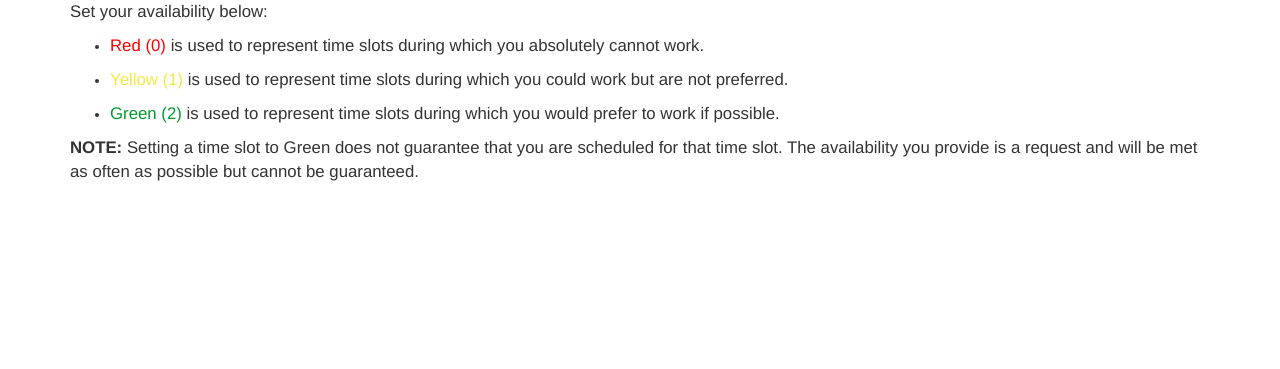
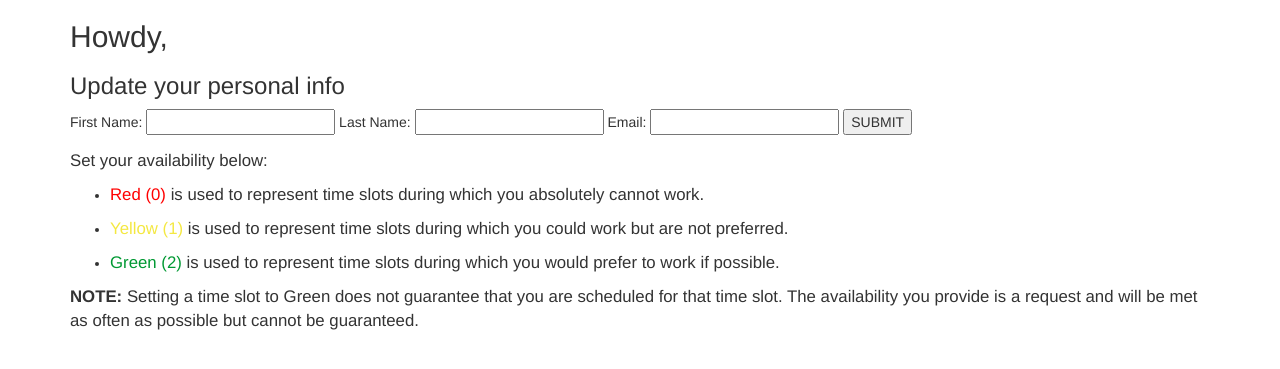
Before and after one commit to WritingCenterScheduler/application, a Flask app: template app/templates/user_availability.html in a window 1280 px wide. Shown: the part 42-411 px from the top of the page. Run offline with Flask 2, Linux system fonts and the light colour scheme; the template is opened without the code that fills it, so the values that code supplies are empty; parts of the project's set-up code (start-up, migrations or seed data) failed here and were passed over; some libraries are stand-ins or nearby versions.

Commit message:
add user selfservice

```diff
--- a/app/models.py
+++ b/app/models.py
@@ -138,6 +138,7 @@ class User(Document):
         Updates the user based on the provided payload
         """
         # print(payload)
+        payload.pop("_id", None)
         if self.is_payload_safe(payload):
             for key in payload.keys():
                 setattr(self, key, payload[key])
--- a/app/static/css/index.css
+++ b/app/static/css/index.css
@@ -15,6 +15,7 @@ table th {
     background-color: #f5f5f5;
     border: 1px solid black;
     border: collapse;
+    text-align: center;
 }
 #time {
     background-color: #f5f5f5;
--- a/app/static/js/index.js
+++ b/app/static/js/index.js
@@ -3,6 +3,7 @@
     Written by BD, MK, PK, and RC
     Fall 2016, COMP 523
 */
+var me;
 
 var location_settings_init = function() {
     /*
@@ -85,8 +86,6 @@ var make_new_location = function(){
     make_loc( data, function(obj){
         console.log(obj);
     });
-
-
 }
 
 var make_new_user = function(){
@@ -99,6 +98,19 @@ var make_new_user = function(){
     });
 }
 
+var update_myself = function(){
+    var data = {};
+    $("#update_user").serializeArray().map(function(x){data[x.name] = x.value;});
+
+    me.first_name = data['first_name'];
+    me.last_name = data['last_name'];
+    me.email = data['email'];
+
+    update_me(me, function(response){
+        console.log(response);
+    });
+}
+
 var user_availability_init = function(){
     /*
         This is the entry point for user_availability.html
@@ -106,7 +118,6 @@ var user_availability_init = function(){
         TODO: Click and drag range.
         TODO: Stretch goals.
     */
-    var me;
 
     var on_schedule_click = function(cell){
         day = cell.id.substring(0, 3);
--- a/app/static/js/schedule_api.js
+++ b/app/static/js/schedule_api.js
@@ -92,7 +92,7 @@ function update_me(user_object, callback){
         }
     };
     xhttp.open("PUT", "/api/user/me", true);
-    xhttp.send(JSON.stringify(make_schedule_payload("availability", user_object) ));
+    xhttp.send(JSON.stringify(user_object));
 }
 
 function table_from_schedule(table_div, schedule_meta, schedule_data, click_callback){
--- a/app/templates/admin.html
+++ b/app/templates/admin.html
@@ -12,10 +12,11 @@
     <h2>Users</h2>
         <table>
             <tr>
-                <th>Fname</th>
-                <th>Lname</th>
+                <th>First</th>
+                <th>Last</th>
                 <th>PID</th>
                 <th>Email</th>
+                <th>Admin?</th>
                 <th>Delete</th>
             </tr>
             {% for user in all_users %}
@@ -24,6 +25,7 @@
                 <td>{{ user.last_name }}</td>
                 <td>{{ user.pid }}</td>
                 <td>{{ user.email }}</td>
+                <td>{{'yes' if user.is_admin else 'no'}}</td>
                 <td><button onclick="delete_user({{ user.pid }})">Delete</button></td>
             </tr>
             {% else %}
--- a/app/templates/user_availability.html
+++ b/app/templates/user_availability.html
@@ -1,6 +1,17 @@
 {% extends "header.html" %}
 {% block body %}
 
+    <h2> Howdy, {{ current_user.first_name + ' ' + current_user.last_name if current_user.first_name else ' '}}</h2>
+
+    <h3>Update your personal info</h3>
+    <div id="update_user_form">
+        <form id="update_user">
+            First Name: <input type="text" name="first_name" value="{{current_user.first_name}}">
+            Last Name: <input type="text" name="last_name" value="{{current_user.last_name}}">
+            Email: <input type="text" name="email" value="{{current_user.email}}">
+            <button type="button" onclick="update_myself()">SUBMIT</button>
+        </form>
+    </div>
 
     <p>Set your availability below:
         <ul>
@@ -18,9 +29,8 @@
         slot. The availability you provide is a request and will be met as often as possible but cannot be guaranteed.
     </p>
 
-     <div id="availability-table">
+    <div id="availability-table"></div>
 
-     </div>
     <script type="text/javascript">
                     // Issue: This sometimes loads and runs before the source script is available.
                     // TODO: Fix...
```
